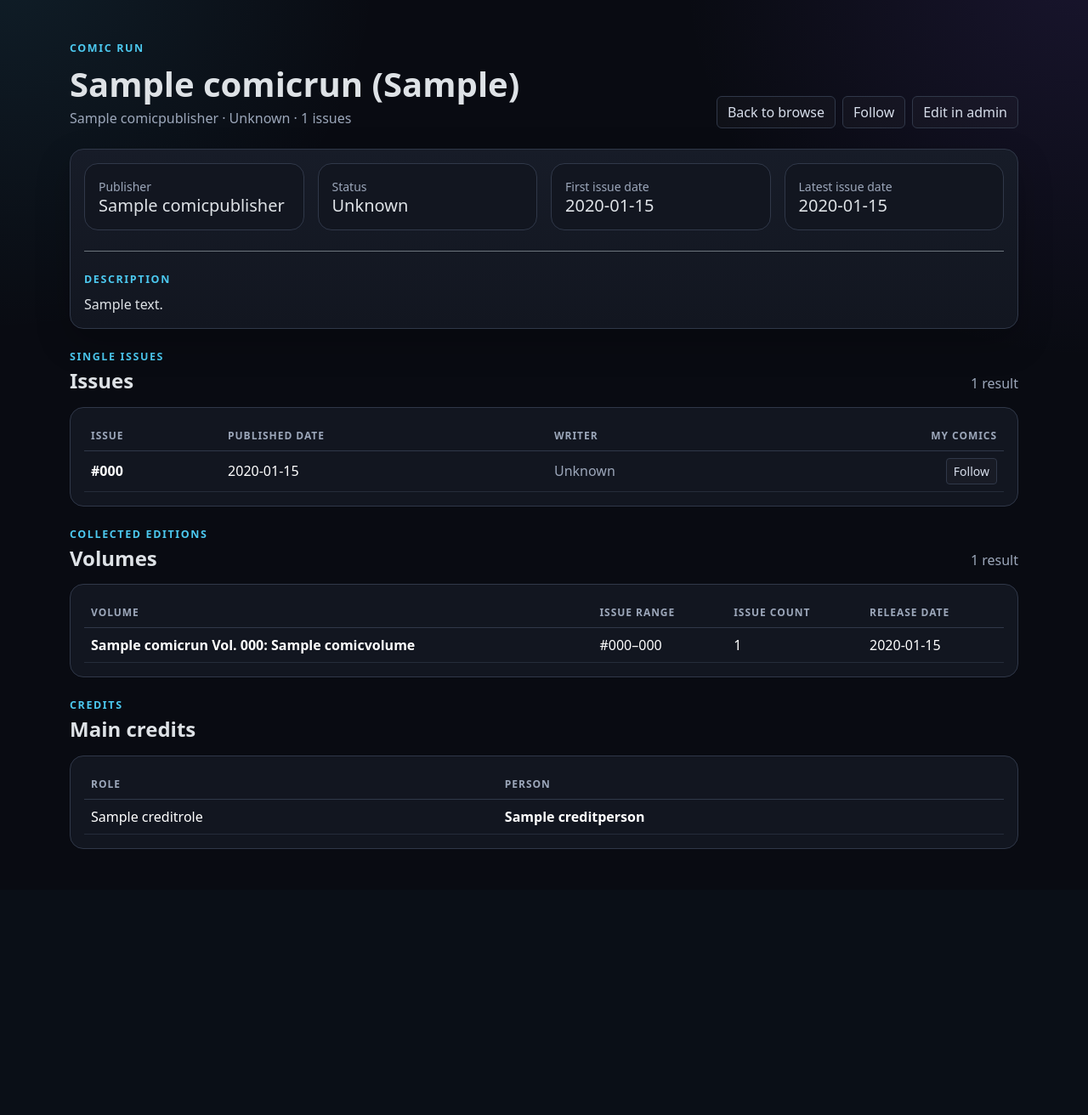
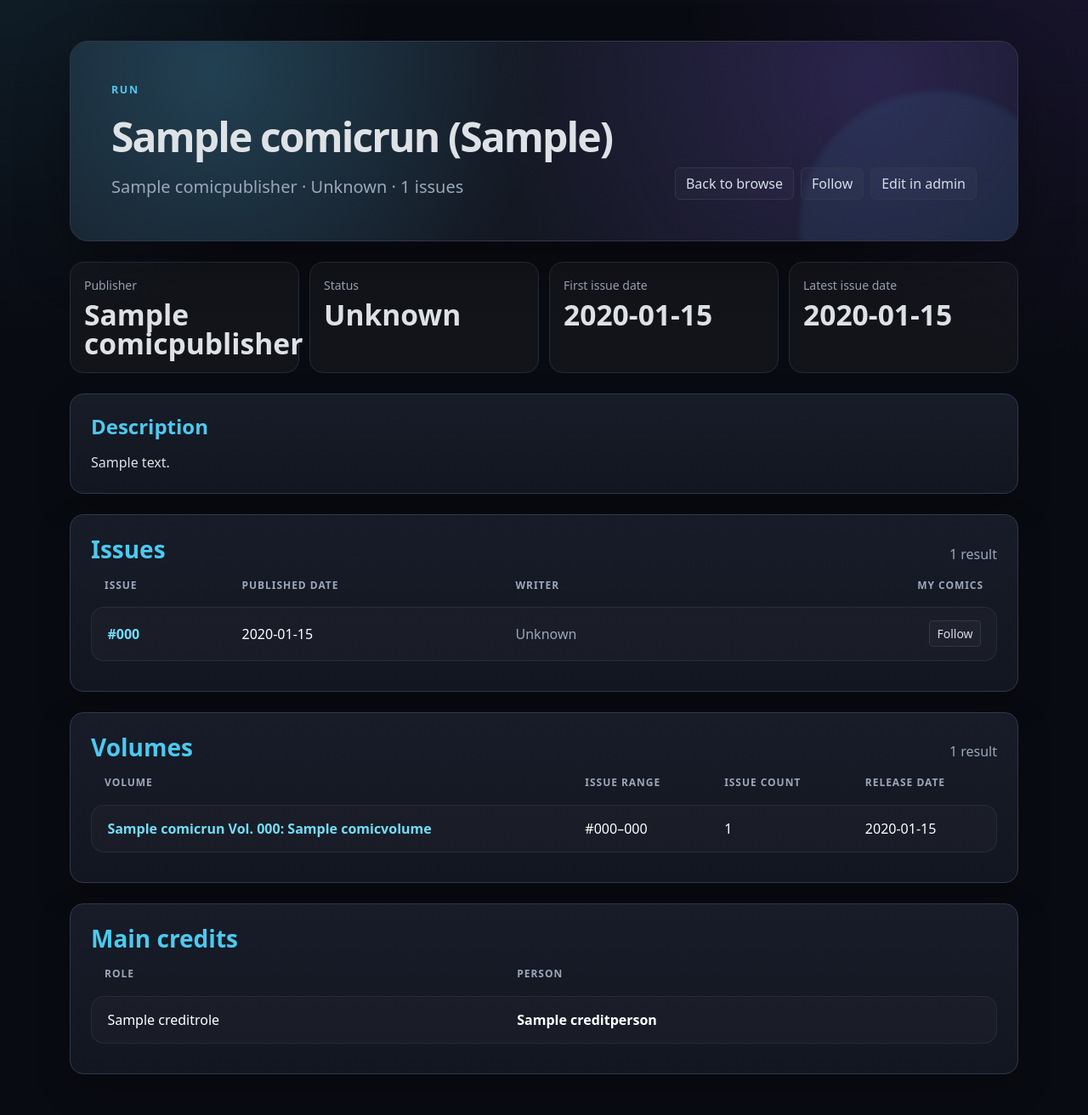
Before and after one commit to Wjmoore32001/EzyReadComics, a Django app: page /runs/1/ in a window 1280 px wide. Shown: the part 57-1369 px from the top of the page at 85% size. Before the commit the page ends 1056 px from the top, so only its background shows below. Run offline with Django 5.2, Linux system fonts and the light colour scheme; tables that the repository leaves empty hold one stand-in row (values such as "Sample post").

Commit message:
new structure for styling

```diff
--- a/catalog/templates/catalog/run_details.html
+++ b/catalog/templates/catalog/run_details.html
@@ -4,12 +4,16 @@
 {% block title %}{{ run }} - EzyReadComics{% endblock %}
 
 {% block content %}
-<div class="d-flex flex-column gap-4">
-    <div class="d-flex flex-column flex-lg-row justify-content-between align-items-lg-end gap-3">
+<div class="erc-page-shell">
+    <section class="erc-hero p-4 p-lg-5">
+        <div class="erc-hero-content">
+            <div class="d-flex flex-column flex-lg-row justify-content-between align-items-lg-end gap-4">
                 <div>
-            <p class="erc-page-kicker mb-2">Comic Run</p>
-            <h1 class="display-6 fw-bold mb-1">{{ run }}</h1>
-            <p class="erc-muted mb-0">
+                    <p class="erc-page-kicker mb-3">Run</p>
+                    <h1 class="erc-hero-title display-5 fw-bold mb-3">
+                        {{ run }}
+                    </h1>
+                    <p class="erc-hero-subtitle lead mb-0">
                         {{ run.publisher.name }}
                         {% if run.status %}
                             · {{ run.get_status_display }}
@@ -29,7 +33,7 @@
                         <form
                             action="{% url 'reading:set_run_status' run.id %}"
                             method="post"
-                    class="d-flex gap-2 align-items-center"
+                            class="erc-track-form"
                             data-run-status-form
                             data-current-status="{{ current_run_progress.status }}"
                             data-run-issue-count="{{ run.catalog_issue_count|default:0 }}"
@@ -52,6 +56,7 @@
                         <form
                             action="{% url 'reading:set_run_status' run.id %}"
                             method="post"
+                            class="erc-track-form"
                             data-run-follow-form
                             data-run-issue-count="{{ run.catalog_issue_count|default:0 }}"
                             data-tracked-issue-count="{{ run.tracked_issue_count|default:0 }}"
@@ -71,33 +76,23 @@
                     </a>
                 </div>
             </div>
+        </div>
+    </section>
 
-    <section class="card erc-panel">
-        <div class="card-body">
-            <div class="row g-3">
-                <div class="col-md-3">
-                    <div class="card erc-panel-flat h-100">
-                        <div class="card-body">
+    <section class="erc-info-grid">
+        <div class="erc-info-card">
             <div class="small-muted">Publisher</div>
-                            <div class="h5 mb-0">{{ run.publisher.name }}</div>
-                        </div>
-                    </div>
+            <div class="erc-info-value mt-2">{{ run.publisher.name }}</div>
         </div>
 
-                <div class="col-md-3">
-                    <div class="card erc-panel-flat h-100">
-                        <div class="card-body">
+        <div class="erc-info-card">
             <div class="small-muted">Status</div>
-                            <div class="h5 mb-0">{{ run.get_status_display }}</div>
-                        </div>
-                    </div>
+            <div class="erc-info-value mt-2">{{ run.get_status_display }}</div>
         </div>
 
-                <div class="col-md-3">
-                    <div class="card erc-panel-flat h-100">
-                        <div class="card-body">
+        <div class="erc-info-card">
             <div class="small-muted">First issue date</div>
-                            <div class="h5 mb-0">
+            <div class="erc-info-value mt-2">
                 {% if run.first_issue_date %}
                     {{ run.first_issue_date|date:"Y-m-d" }}
                 {% else %}
@@ -105,14 +100,10 @@
                 {% endif %}
             </div>
         </div>
-                    </div>
-                </div>
 
-                <div class="col-md-3">
-                    <div class="card erc-panel-flat h-100">
-                        <div class="card-body">
+        <div class="erc-info-card">
             <div class="small-muted">Latest issue date</div>
-                            <div class="h5 mb-0">
+            <div class="erc-info-value mt-2">
                 {% if run.last_issue_date %}
                     {{ run.last_issue_date|date:"Y-m-d" }}
                 {% else %}
@@ -120,35 +111,29 @@
                 {% endif %}
             </div>
         </div>
-                    </div>
-                </div>
-            </div>
+    </section>
 
     {% if run.description %}
-                <div class="mt-4 pt-4 border-top border-secondary">
-                    <p class="erc-page-kicker mb-2">Description</p>
+        <section class="card erc-panel">
+            <div class="card-body p-4">
+                <h2 class="h4 fw-bold mb-3 erc-section-title">Description</h2>
                 <p class="description-block mb-0">{{ run.description }}</p>
             </div>
+        </section>
     {% endif %}
-        </div>
-    </section>
 
-    <section>
-        <div class="d-flex flex-column flex-md-row justify-content-between align-items-md-end gap-2 mb-3">
-            <div>
-                <p class="erc-page-kicker mb-1">Single issues</p>
-                <h2 class="h4 fw-bold mb-0">Issues</h2>
-            </div>
+    <section class="card erc-panel erc-data-card">
+        <div class="card-body">
+            <div class="erc-section-header">
+                <h2 class="h3 fw-bold mb-0 erc-section-title">Issues</h2>
 
                 <p class="erc-muted mb-0">
                     {{ issues|length }} result{% if issues|length != 1 %}s{% endif %}
                 </p>
             </div>
 
-        <div class="card erc-panel-flat">
-            <div class="card-body">
             <div class="table-responsive">
-                    <table class="table table-dark table-hover align-middle mb-0">
+                <table class="table table-dark table-hover align-middle mb-0 erc-data-table">
                     <thead>
                     <tr>
                         <th scope="col">Issue</th>
@@ -165,7 +150,11 @@
                             tabindex="0"
                             aria-label="Open issue details for issue {{ issue.issue_number }}"
                         >
-                                <td class="fw-semibold">#{{ issue.issue_number }}</td>
+                            <td class="fw-semibold">
+                                <a href="{% url 'catalog:issue_details' issue.id %}" class="erc-data-link">
+                                    #{{ issue.issue_number }}
+                                </a>
+                            </td>
                             <td>
                                 {% if issue.published_date %}
                                     {{ issue.published_date|date:"Y-m-d" }}
@@ -180,12 +169,12 @@
                                     <span class="erc-muted">Unknown</span>
                                 {% endif %}
                             </td>
-                                <td class="text-end">
+                            <td class="text-end erc-track-cell">
                                 {% if issue.user_tracking %}
                                     <form
                                         action="{% url 'reading:set_issue_status' issue.id %}"
                                         method="post"
-                                            class="d-inline-flex"
+                                        class="erc-track-form"
                                         data-issue-status-form
                                         data-current-status="{{ issue.user_tracking.status }}"
                                     >
@@ -204,13 +193,13 @@
                                     <form
                                         action="{% url 'reading:set_issue_status' issue.id %}"
                                         method="post"
-                                            class="d-inline-flex"
+                                        class="erc-track-form"
                                         data-issue-follow-form
                                     >
                                         {% csrf_token %}
                                         <input type="hidden" name="next" value="{{ request.get_full_path }}">
                                         <input type="hidden" name="status" value="">
-                                            <button type="submit" class="btn btn-outline-light btn-sm">
+                                        <button type="submit" class="btn btn-outline-light btn-sm erc-track-button">
                                             Follow
                                         </button>
                                     </form>
@@ -228,25 +217,20 @@
                 </table>
             </div>
         </div>
-        </div>
     </section>
 
-    <section>
-        <div class="d-flex flex-column flex-md-row justify-content-between align-items-md-end gap-2 mb-3">
-            <div>
-                <p class="erc-page-kicker mb-1">Collected editions</p>
-                <h2 class="h4 fw-bold mb-0">Volumes</h2>
-            </div>
+    <section class="card erc-panel erc-data-card">
+        <div class="card-body">
+            <div class="erc-section-header">
+                <h2 class="h3 fw-bold mb-0 erc-section-title">Volumes</h2>
 
                 <p class="erc-muted mb-0">
                     {{ volumes|length }} result{% if volumes|length != 1 %}s{% endif %}
                 </p>
             </div>
 
-        <div class="card erc-panel-flat">
-            <div class="card-body">
             <div class="table-responsive">
-                    <table class="table table-dark table-hover align-middle mb-0">
+                <table class="table table-dark table-hover align-middle mb-0 erc-data-table">
                     <thead>
                     <tr>
                         <th scope="col">Volume</th>
@@ -263,7 +247,11 @@
                             tabindex="0"
                             aria-label="Open volume details for {{ volume }}"
                         >
-                                <td class="fw-semibold">{{ volume }}</td>
+                            <td class="fw-semibold">
+                                <a href="{% url 'catalog:volume_details' volume.id %}" class="erc-data-link">
+                                    {{ volume }}
+                                </a>
+                            </td>
                             <td>
                                 {% if volume.first_issue_number or volume.last_issue_number %}
                                     #{{ volume.first_issue_number|default:"?" }}–{{ volume.last_issue_number|default:"?" }}
@@ -297,20 +285,17 @@
                 </table>
             </div>
         </div>
-        </div>
     </section>
 
     {% if default_credits %}
-        <section>
-            <div class="mb-3">
-                <p class="erc-page-kicker mb-1">Credits</p>
-                <h2 class="h4 fw-bold mb-0">Main credits</h2>
+        <section class="card erc-panel erc-data-card">
+            <div class="card-body">
+                <div class="erc-section-header">
+                    <h2 class="h3 fw-bold mb-0 erc-section-title">Main credits</h2>
                 </div>
 
-            <div class="card erc-panel-flat">
-                <div class="card-body">
                 <div class="table-responsive">
-                        <table class="table table-dark align-middle mb-0">
+                    <table class="table table-dark align-middle mb-0 erc-data-table">
                         <thead>
                         <tr>
                             <th scope="col">Role</th>
@@ -333,7 +318,7 @@
                         <summary class="erc-muted">Show all credits</summary>
 
                         <div class="table-responsive mt-3">
-                                <table class="table table-dark align-middle mb-0">
+                            <table class="table table-dark align-middle mb-0 erc-data-table">
                                 <thead>
                                 <tr>
                                     <th scope="col">Role</th>
@@ -352,7 +337,6 @@
                         </div>
                     </details>
                 {% endif %}
-                </div>
             </div>
         </section>
     {% endif %}
```
Also changed, not shown: catalog/templates/catalog/volume_details.html (+54 -60 lines). Lines whose indentation alone changed are shown as unchanged.
